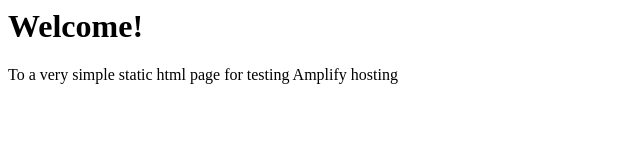
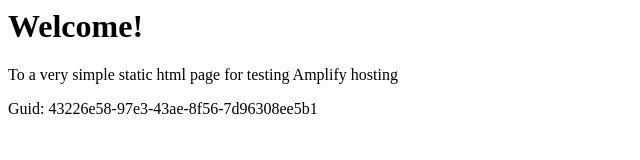
Before and after one commit to aws-aemilia-sfo/Github-PR-Commit-Integration-Test-DoNotTouch-Gith-P5X5MO5I-v1-prod-us-west-1, a website: page src/index.html in a window 1280 px wide. Shown: the whole page, without its empty margins (0-640 px from the left). Drawn offline with Linux system fonts and the light colour scheme.

Commit message:
commit from integ tests

```diff
--- a/src/index.html
+++ b/src/index.html
@@ -1,3 +1,5 @@
+
+
 <html lang="en">
 
 <head>
@@ -10,6 +12,6 @@
 <body>
     <h1>Welcome!</h1>
     <p>To a very simple static html page for testing Amplify hosting</p>
-</body>
+    <p>Guid: 43226e58-97e3-43ae-8f56-7d96308ee5b1</p></body>
 
 </html>
```
